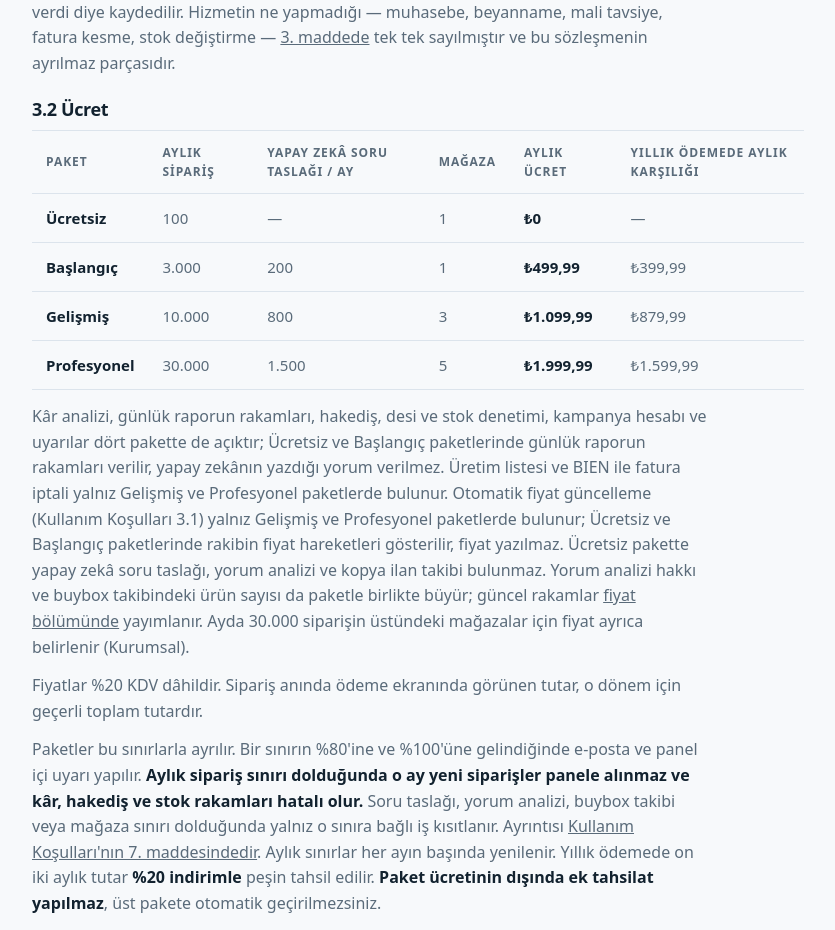
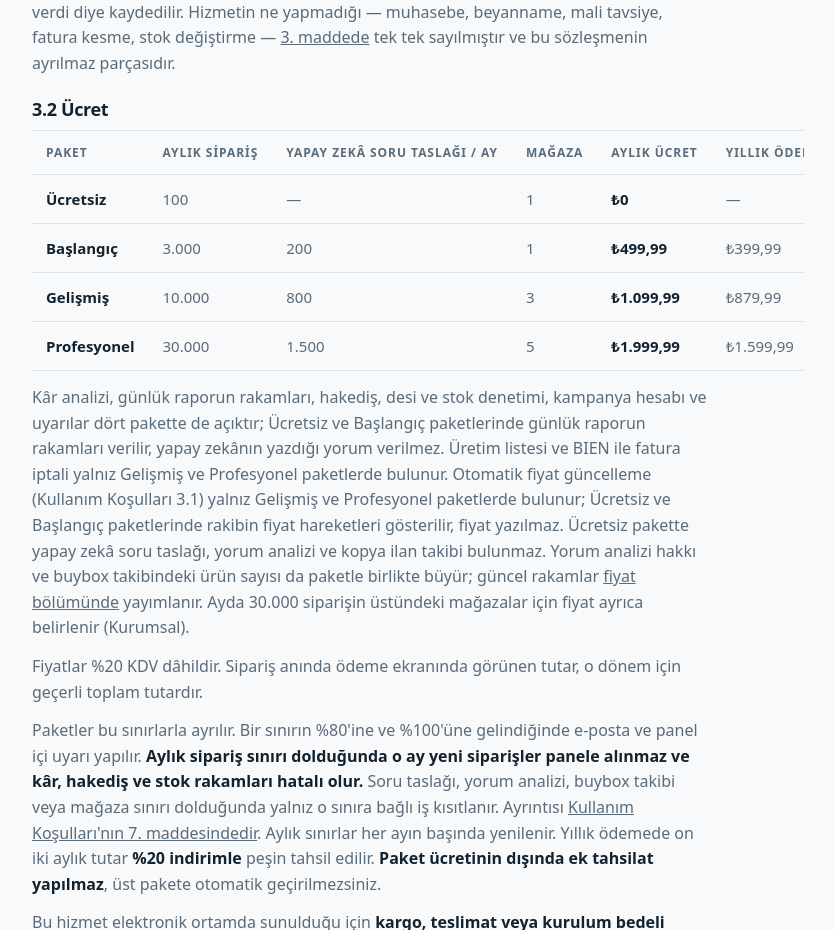
Before and after one commit to Oxerom/stokvin, a plain HTML site: page mesafeli-satis.html in a window 1280 px wide. Shown: the part 3643-4573 px from the top of the page, without its empty margins (222-1057 px from the left). Drawn offline with Linux system fonts and the light colour scheme.

Commit message:
telefon: tablo basliklari tek satir

```diff
--- a/mesafeli-satis.html
+++ b/mesafeli-satis.html
@@ -127,7 +127,7 @@ nav a:hover{color:var(--murekkep)}
 th{
   text-align:start;font-size:12px;letter-spacing:.08em;text-transform:uppercase;
   color:var(--soluk);font-weight:600;padding:12px 14px;border-top:1px solid var(--cizgi);
-  border-bottom:1px solid var(--cizgi);
+  border-bottom:1px solid var(--cizgi);white-space:nowrap;
 }
 td{padding:12px 14px;border-bottom:1px solid var(--cizgi);color:var(--soluk);vertical-align:top}
 td b{color:var(--yazi)}
```
